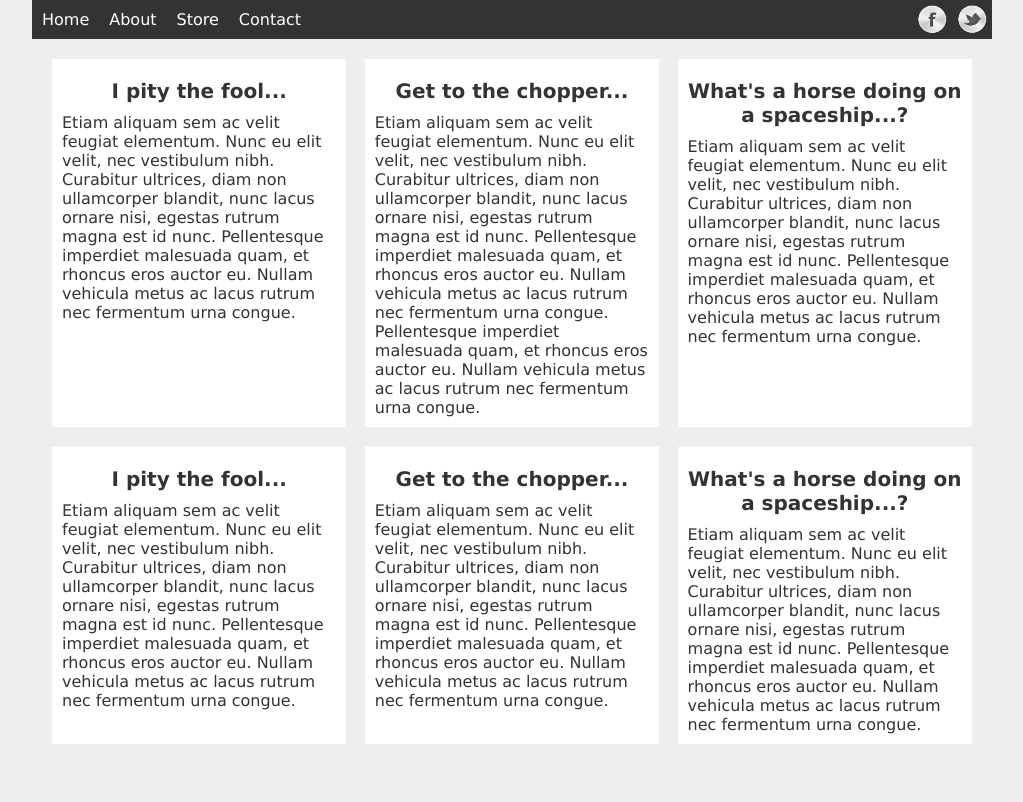
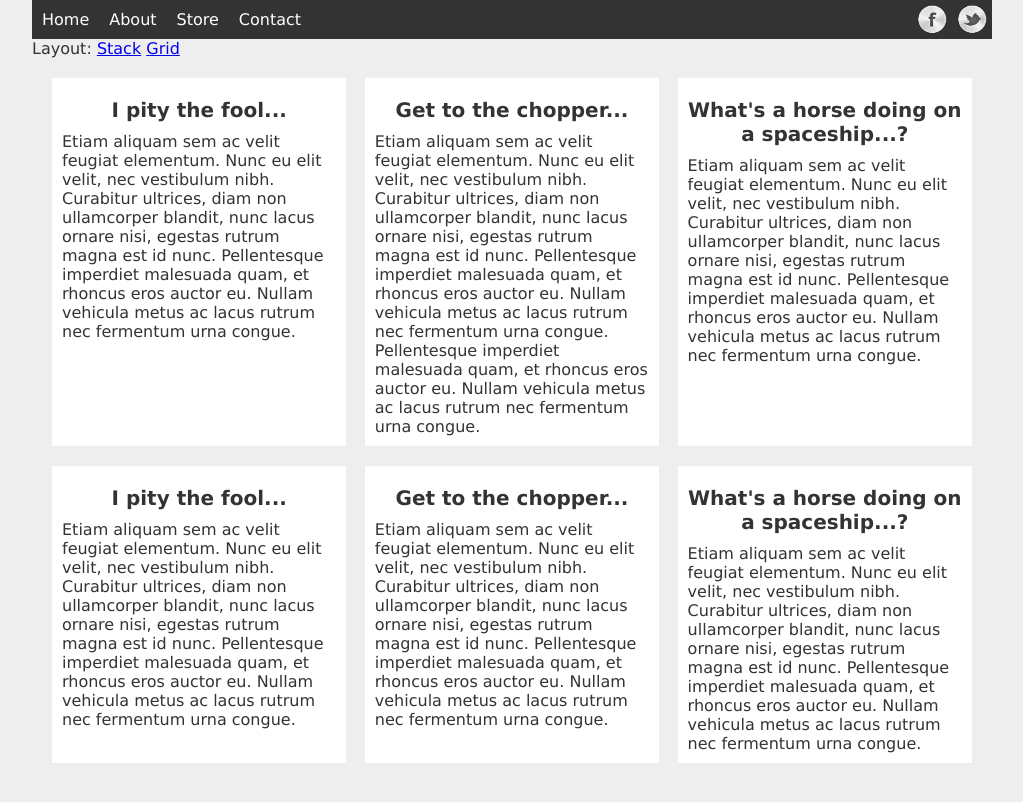
Before and after one commit to planeswalker1/more-flexbox-examples, a plain HTML site: page example-3/index.html in a window 1280 px wide. Shown: the whole page, without its empty margins (128-1151 px from the left). Drawn offline with Linux system fonts and the light colour scheme.

Commit message:
added div that controls which layout to display

```diff
--- a/example-3/index.html
+++ b/example-3/index.html
@@ -21,6 +21,12 @@
         <li><a href="" class="tw">Twitter</a></li>
       </ul>
     </nav>
+
+    <div class="control">
+      <span>Layout: </span>
+      <a href="#" class="stack">Stack</a>
+      <a href="#" class="grid">Grid</a>
+    </div>
 
     <section id="blocks">
       <article>
```
